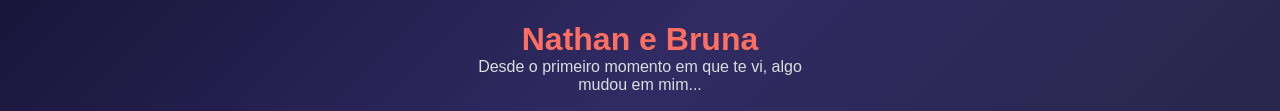
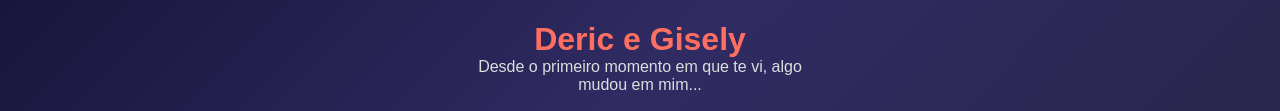
Before and after one commit to Balbinramex/contador-namoro, a plain HTML site: page index.html in a window 1280 px wide. Shown: the part 313-424 px from the top of the page. Drawn offline with Linux system fonts and the light colour scheme.

Commit message:
Update index.html

```diff
--- a/index.html
+++ b/index.html
@@ -12,7 +12,7 @@
       <img src="DERIC E GISELY 01.jpg" alt="Foto de vocês dois">
     </div>
     <div class="content">
-      <h1>Nathan e Bruna</h1>
+      <h1>Deric e Gisely</h1>
       <p class="intro">Desde o primeiro momento em que te vi, algo mudou em mim...</p>
       <div class="timer">
         <h2>Juntos há</h2>
```
